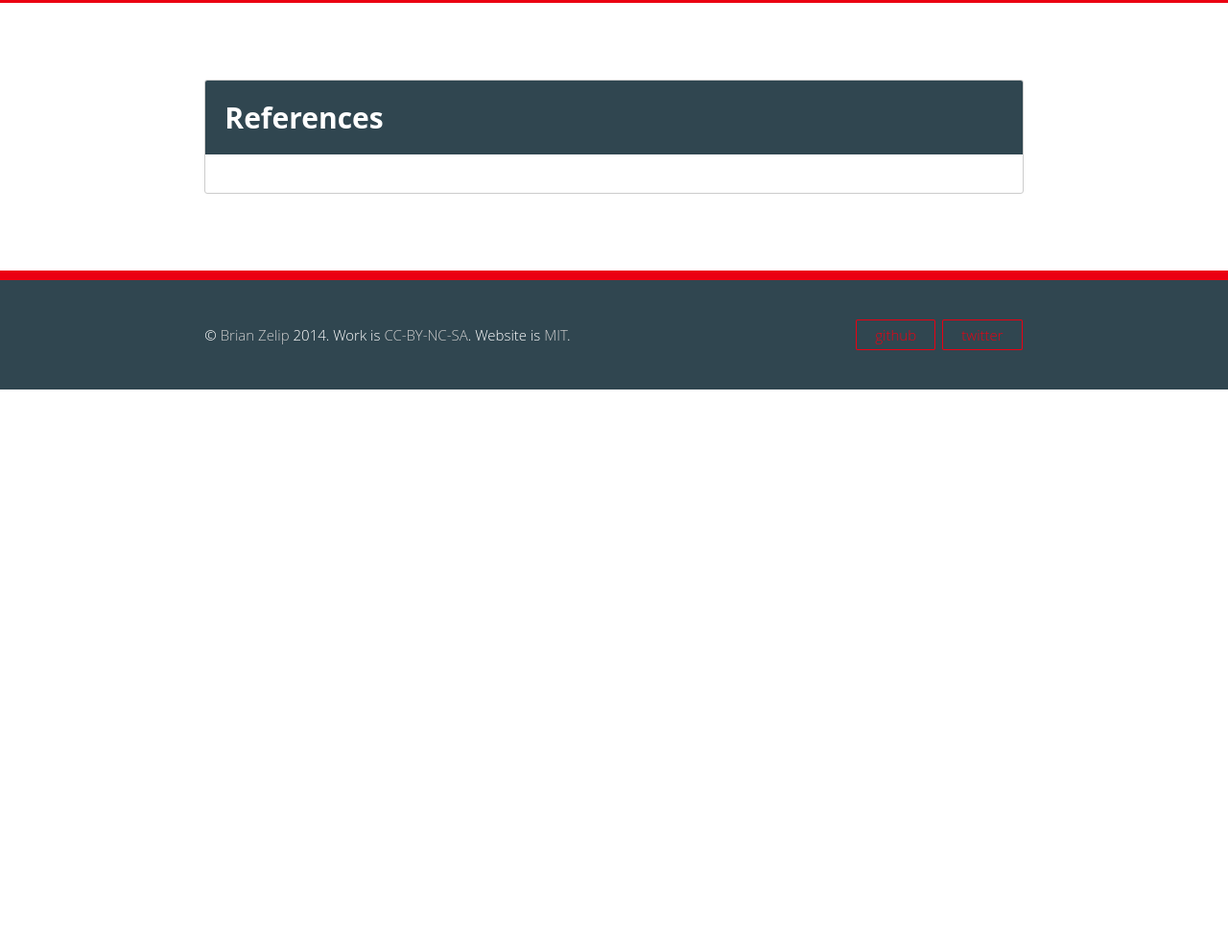
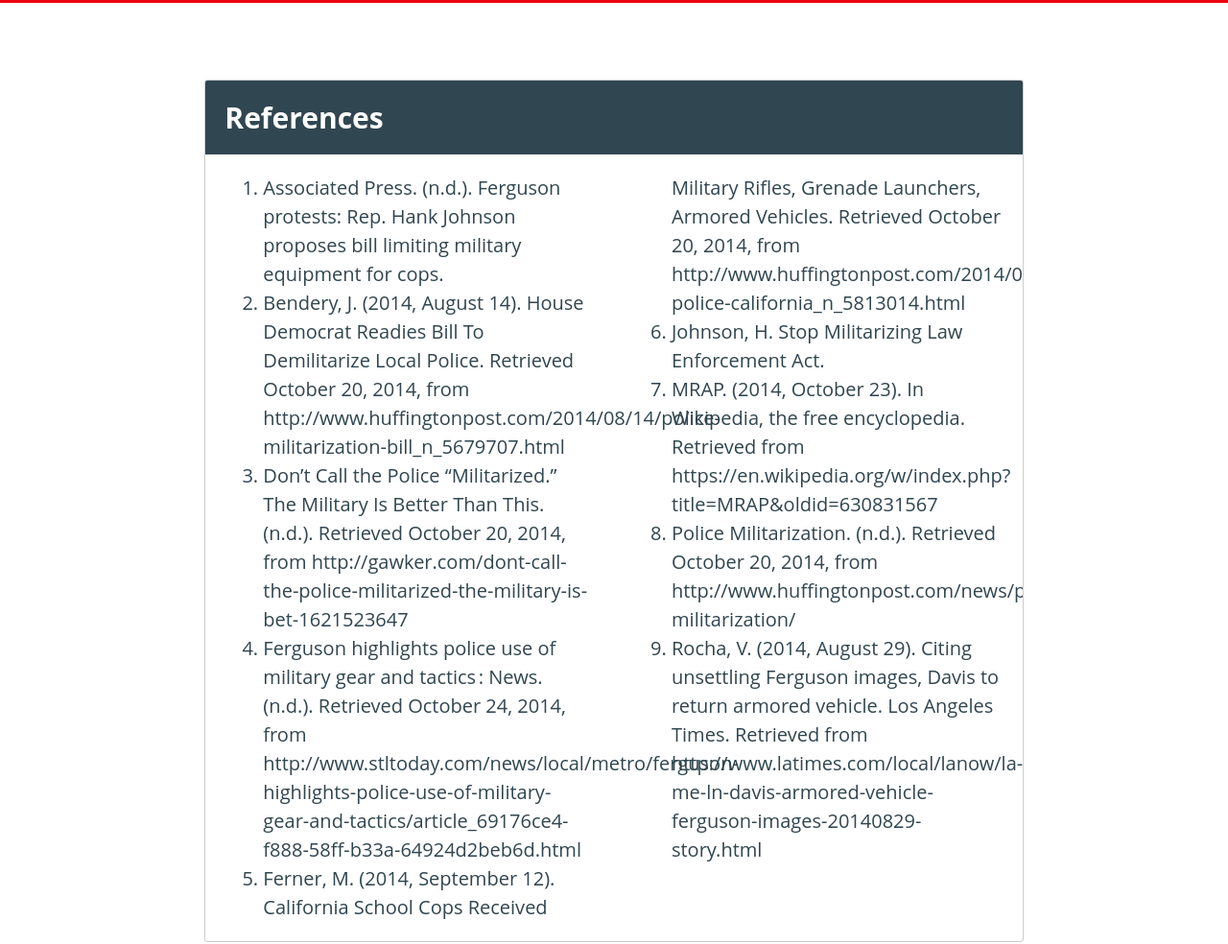
Before and after one commit to brianzelip/militarization, a website: page index.html in a window 1280 px wide. Shown: the part 2766-3750 px from the top of the page at 96% size. Before the commit the page ends 3172 px from the top, so only its background shows below. Drawn offline with nearby package versions, Linux system fonts and the light colour scheme.

Commit message:
references styles and mock ref content

```diff
--- a/css/basscss/css/basscss.css
+++ b/css/basscss/css/basscss.css
@@ -1674,6 +1674,17 @@ ul:last-child {
   }
 }
 
+@media (min-width: 64em) {
+  .ol-display-column-2 {
+    -webkit-column-count: 2;
+       -moz-column-count: 2;
+            column-count: 2;
+    -webkit-column-gap: 4rem;
+       -moz-column-gap: 4rem;
+            column-gap: 4rem;
+  }
+}
+
 /* Borders */
 
 .border-top-dark-2 {
--- a/index.html
+++ b/index.html
@@ -44,7 +44,7 @@
 
       <figure class="mt3 mr0 mb0 ml0">
         <img class="block mx-auto" src="img/tank.jpg" alt="AP photo ofa police sniper at a 2014 protest in Ferguson, Missouri." title="Photo: Reuters, via http://www.voanews.com/content/wars-on-drugs-terror-fostered-police-militarization-in-us/2415243.html">
-        <figcaption class="h6 center italic">Riot police stand guard as demonstrators protest the shooting death of teenager Michael Brown in Ferguson, Missouri August 13, 2014. Photo: Reuters. <a href="http://www.voanews.com/content/wars-on-drugs-terror-fostered-police-militarization-in-us/2415243.html">Source</a></figcaption>
+        <figcaption class="h6 center italic">A <a href="https://en.wikipedia.org/wiki/MRAP">MRAP</a>-like armored vehicle confronts demonstrators protesting the shooting death of teenager Michael Brown in Ferguson, Missouri August 13, 2014. Photo: Reuters. <a href="http://www.voanews.com/content/wars-on-drugs-terror-fostered-police-militarization-in-us/2415243.html">Source</a></figcaption>
       </figure>
     </section>
 
@@ -91,7 +91,7 @@
       </div><!-- / section border -->
     </section>
 
-    <section class="col-10 md-col-8 lg-col-8 mx-auto py4" id="data">
+    <section class="col-10 md-col-8 lg-col-8 mx-auto py4" id="analysis">
       <div class="overflow-hidden bg-white border rounded">
         <div class="bg-dark-gray p2">
           <h1 class="m0 h2 white">Data analysis</h1>
@@ -104,13 +104,41 @@
 
     <div class="clearfix border-thick-red"></div>
 
-    <section class="col-10 md-col-8 lg-col-8 mx-auto py4" id="data">
+    <section class="col-10 md-col-8 lg-col-8 mx-auto py4" id="references">
       <div class="overflow-hidden bg-white border rounded">
         <div class="bg-dark-gray p2">
           <h1 class="m0 h2 white">References</h1>
         </div>
         <div class="p2">
-
+          <ol class="ol-display-column-2 biblio">
+            <li>
+              <p>Associated Press. (n.d.). Ferguson protests: Rep. Hank Johnson proposes bill limiting military equipment for cops.</p>
+            </li>
+            <li>
+              <p>Bendery, J. (2014, August 14). House Democrat Readies Bill To Demilitarize Local Police. Retrieved October 20, 2014, from http://www.huffingtonpost.com/2014/08/14/police-militarization-bill_n_5679707.html</p>
+            </li>
+            <li>
+              <p>Don’t Call the Police “Militarized.” The Military Is Better Than This. (n.d.). Retrieved October 20, 2014, from http://gawker.com/dont-call-the-police-militarized-the-military-is-bet-1621523647</p>
+            </li>
+            <li>
+              <p>Ferguson highlights police use of military gear and tactics : News. (n.d.). Retrieved October 24, 2014, from http://www.stltoday.com/news/local/metro/ferguson-highlights-police-use-of-military-gear-and-tactics/article_69176ce4-f888-58ff-b33a-64924d2beb6d.html</p>
+            </li>
+            <li>
+              <p>Ferner, M. (2014, September 12). California School Cops Received Military Rifles, Grenade Launchers, Armored Vehicles. Retrieved October 20, 2014, from http://www.huffingtonpost.com/2014/09/12/militarized-police-california_n_5813014.html</p>
+            </li>
+            <li>
+              <p>Johnson, H. Stop Militarizing Law Enforcement Act.</p>
+            </li>
+            <li>
+              <p>MRAP. (2014, October 23). In Wikipedia, the free encyclopedia. Retrieved from https://en.wikipedia.org/w/index.php?title=MRAP&oldid=630831567</p>
+            </li>
+            <li>
+              <p>Police Militarization. (n.d.). Retrieved October 20, 2014, from http://www.huffingtonpost.com/news/police-militarization/</p>
+            </li>
+            <li>
+              <p>Rocha, V. (2014, August 29). Citing unsettling Ferguson images, Davis to return armored vehicle. Los Angeles Times. Retrieved from http://www.latimes.com/local/lanow/la-me-ln-davis-armored-vehicle-ferguson-images-20140829-story.html</p>
+            </li>
+          </ol>
         </div><!-- / p2 for section contents -->
       </div><!-- / section border -->
     </section>
```
Also changed, not shown: css/basscss/src/basscss.css (+7 -0 lines).
